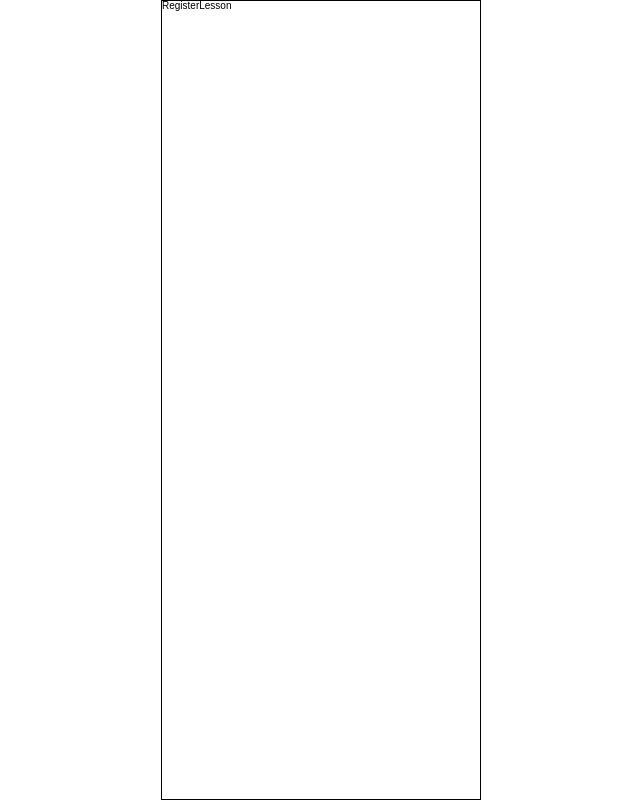
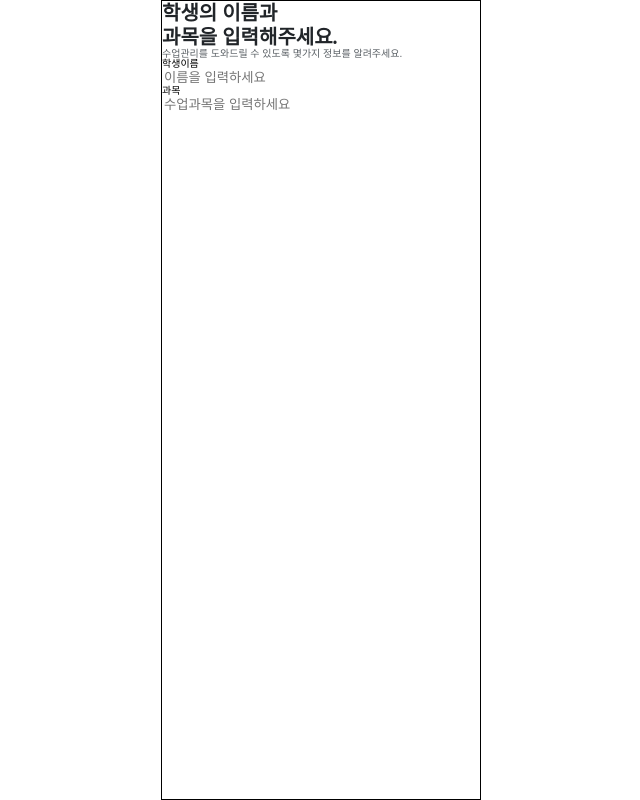
Before and after one commit to Gwasuwon-shot/Tutice_Client, a React (Vite) app: page /register-lesson in a window 1280 px wide. Shown: the whole page, without its empty margins (319-959 px from the left). Built offline with nearby package versions, Linux system fonts and the light colour scheme.

Commit message:
[ feat ] header, input 생성

```diff
--- /dev/null
+++ b/src/components/RegisterLessonPage/Header.tsx
@@ -0,0 +1,34 @@
+import styled from 'styled-components';
+
+export default function Header() {
+
+    return (
+    <>
+    <HeaderWrapper>
+        <InputHeader> 학생의 이름과 <br/> 과목을 입력해주세요.</InputHeader>
+        <InputNotice> 수업관리를 도와드릴 수 있도록 몇가지 정보를 알려주세요.</InputNotice>
+    </HeaderWrapper>
+    </>
+    );
+}
+
+const HeaderWrapper = styled.header`
+    display: flex;
+    flex-direction: column;
+
+
+`
+
+const InputHeader = styled.h1`
+    display: flex;
+
+    ${({ theme }) => theme.fonts.title1};
+    color: ${({ theme }) => theme.colors.grey900};
+`
+
+const InputNotice = styled.h2`
+    display: flex;
+
+    ${({ theme }) => theme.fonts.body5};
+    color: ${({ theme }) => theme.colors.grey600};
+`
--- /dev/null
+++ b/src/components/RegisterLessonPage/LessonInput.tsx
@@ -0,0 +1,29 @@
+import styled from 'styled-components';
+
+export default function LessonInput() {
+
+    let studentName;
+    let lessonName;
+
+    return (
+    <>
+        <InputName> 학생이름 </InputName>
+        <StudentInput type = 'text' placeholder = '이름을 입력하세요'/>
+
+        <InputName> 과목 </InputName>
+        <SubjectInput type = 'text' placeholder = '수업과목을 입력하세요' />
+    </>
+    );
+}
+
+const InputName = styled.h1`
+
+`
+
+const StudentInput = styled.input`
+
+`
+
+const SubjectInput = styled.input`
+
+`
--- a/src/pages/RegisterLesson.tsx
+++ b/src/pages/RegisterLesson.tsx
@@ -1,3 +1,11 @@
+import Header from '../components/RegisterLessonPage/Header';
+import LessonInput from '../components/RegisterLessonPage/LessonInput';
+
 export default function RegisterLesson() {
-  return <div>RegisterLesson</div>;
+  return (
+  <>
+    <Header />
+    <LessonInput />
+  </>
+  );
 }
```
